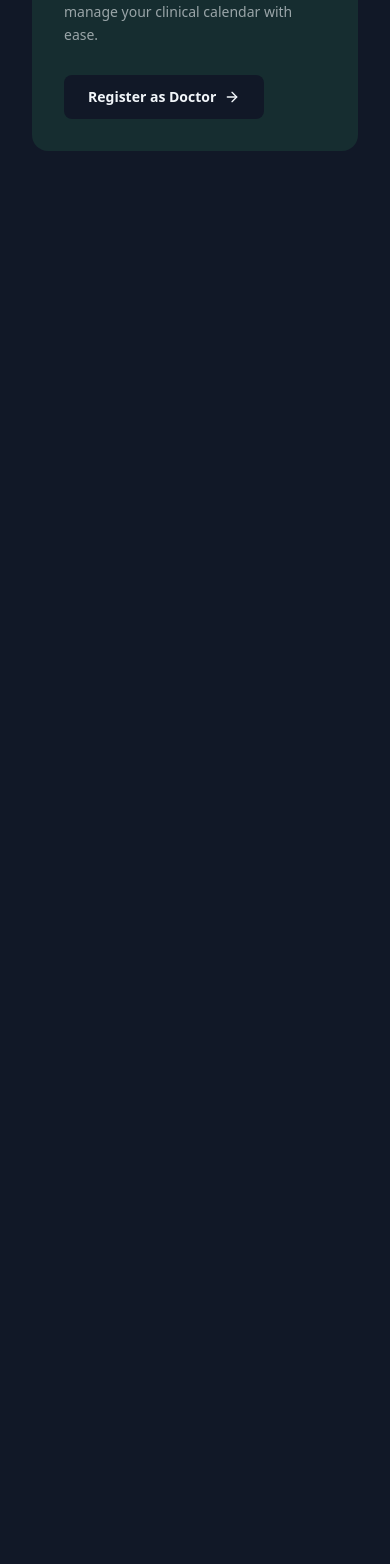
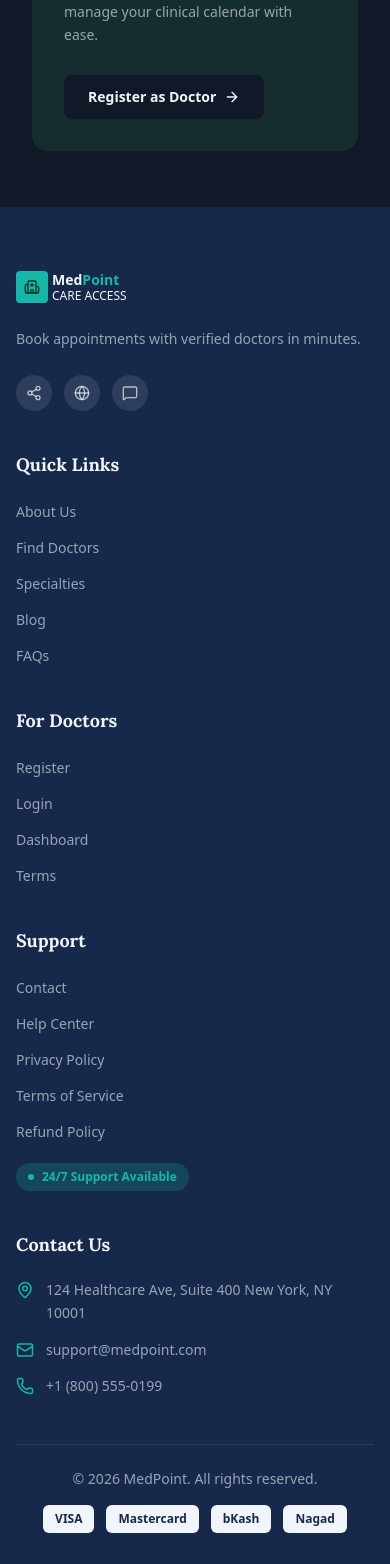
Before and after one commit to Sultanmia22/MedPoint-Client, a Next.js app: page / in a window 390 px wide. Shown: the part 10436-12000 px from the top of the page. Before the commit the page ends 10643 px from the top, so only its background shows below. Built offline with nearby package versions, Linux system fonts and the light colour scheme; no server answers.

Commit message:
feat: added footer section

```diff
--- a/src/Components/home/CalltoAction/CalltoAction.tsx
+++ b/src/Components/home/CalltoAction/CalltoAction.tsx
@@ -1,6 +1,9 @@
+"use client";
+
 import React from "react";
 import Link from "next/link";
 import { ArrowRight } from "lucide-react";
+import { motion, useReducedMotion, type Variants } from "motion/react";
 
 type CtaVariant = "primary" | "accent";
 
@@ -53,17 +56,42 @@ const variantStyles: Record<
   },
 };
 
+const cardsVariants: Variants = {
+  hidden: {},
+  visible: {
+    transition: { staggerChildren: 0.12 },
+  },
+};
+
+const cardVariants: Variants = {
+  hidden: { opacity: 0, y: 18 },
+  visible: {
+    opacity: 1,
+    y: 0,
+    transition: { duration: 0.5, ease: "easeOut" },
+  },
+};
+
 const CallToAction = () => {
+  const shouldReduceMotion = useReducedMotion();
+
   return (
     <section className="max-w-7xl mx-auto px-4 py-14 md:py-20">
-      <div className="grid grid-cols-1 lg:grid-cols-2 gap-6">
+      <motion.div
+        className="grid grid-cols-1 lg:grid-cols-2 gap-6"
+        variants={cardsVariants}
+        initial={shouldReduceMotion ? false : "hidden"}
+        whileInView="visible"
+        viewport={{ once: true, amount: 0.15 }}
+      >
         {ctaData.map((item) => {
           const styles = variantStyles[item.variant];
 
           return (
-            <div
+            <motion.div
               key={item.id}
               className={`${styles.card} rounded-2xl p-8 md:p-10`}
+              variants={cardVariants}
             >
               {/* Badge */}
               <span
@@ -94,10 +122,10 @@ const CallToAction = () => {
                   className="transition-transform duration-200 group-hover:translate-x-1"
                 />
               </Link>
-            </div>
+            </motion.div>
           );
         })}
-      </div>
+      </motion.div>
     </section>
   );
 };
--- /dev/null
+++ b/src/Components/layouts/MainLaout/Footer/Footer.tsx
@@ -0,0 +1,178 @@
+import React from "react";
+import Link from "next/link";
+import Container from "@/Components/common/Container/Container";
+import {
+  Share2,
+  Globe,
+  MessageSquare,
+  MapPin,
+  Mail,
+  Phone,
+  type LucideIcon,
+} from "lucide-react";
+import Logo from "@/Components/common/Logo/Logo";
+
+interface FooterLink {
+  label: string;
+  href: string;
+}
+
+interface FooterColumn {
+  title: string;
+  links: FooterLink[];
+  badge?: string;
+}
+
+const footerColumns: FooterColumn[] = [
+  {
+    title: "Quick Links",
+    links: [
+      { label: "About Us", href: "/about" },
+      { label: "Find Doctors", href: "/find-doctor" },
+      { label: "Specialties", href: "/specialties" },
+      { label: "Blog", href: "/blog" },
+      { label: "FAQs", href: "/faqs" },
+    ],
+  },
+  {
+    title: "For Doctors",
+    links: [
+      { label: "Register", href: "/doctor/register" },
+      { label: "Login", href: "/doctor/login" },
+      { label: "Dashboard", href: "/doctor/dashboard" },
+      { label: "Terms", href: "/terms" },
+    ],
+  },
+  {
+    title: "Support",
+    links: [
+      { label: "Contact", href: "/contact" },
+      { label: "Help Center", href: "/help-center" },
+      { label: "Privacy Policy", href: "/privacy-policy" },
+      { label: "Terms of Service", href: "/terms-of-service" },
+      { label: "Refund Policy", href: "/refund-policy" },
+    ],
+    badge: "24/7 Support Available",
+  },
+];
+
+const socialLinks: { icon: LucideIcon; href: string; label: string }[] = [
+  { icon: Share2, href: "#", label: "Share" },
+  { icon: Globe, href: "#", label: "Website" },
+  { icon: MessageSquare, href: "#", label: "Community" },
+];
+
+const paymentMethods = ["VISA", "Mastercard", "bKash", "Nagad"];
+
+const Footer = () => {
+  return (
+    <footer className="bg-neutral text-neutral-content">
+      <Container size="lg" padding="md" className="py-14 md:py-16">
+        <div className="grid grid-cols-1 md:grid-cols-2 lg:grid-cols-5 gap-10">
+          {/* ===== Brand Column ===== */}
+          <div>
+            <Logo onSecondary/>
+
+            <p className="mt-4 text-sm leading-relaxed text-neutral-content/60">
+              Book appointments with verified doctors in minutes.
+            </p>
+
+            {/* Social Icons */}
+            <div className="flex items-center gap-3 mt-6">
+              {socialLinks.map((social) => (
+                <a
+                  key={social.label}
+                  href={social.href}
+                  aria-label={social.label}
+                  className="flex items-center justify-center w-9 h-9 rounded-full bg-neutral-content/10 text-neutral-content/70 transition-colors duration-150 hover:bg-primary hover:text-primary-content"
+                >
+                  <social.icon size={16} />
+                </a>
+              ))}
+            </div>
+          </div>
+
+          {/* ===== Link Columns ===== */}
+          {footerColumns.map((column) => (
+            <div key={column.title}>
+              <h3 className="text-lg">{column.title}</h3>
+
+              <ul className="flex flex-col gap-3 mt-5">
+                {column.links.map((link) => (
+                  <li key={link.label}>
+                    <Link
+                      href={link.href}
+                      className="text-sm text-neutral-content/60 transition-colors duration-150 hover:text-primary"
+                    >
+                      {link.label}
+                    </Link>
+                  </li>
+                ))}
+              </ul>
+
+              {column.badge && (
+                <span className="inline-flex items-center gap-2 mt-5 px-3 py-1.5 rounded-full bg-primary/20 text-primary text-xs font-bold">
+                  <span className="size-1.5 rounded-full bg-current" />
+                  {column.badge}
+                </span>
+              )}
+            </div>
+          ))}
+
+          {/* ===== Contact Column ===== */}
+          <div>
+            <h3 className="text-lg">Contact Us</h3>
+
+            <ul className="flex flex-col gap-4 mt-5">
+              <li className="flex items-start gap-3">
+                <MapPin size={18} className="text-primary shrink-0 mt-0.5" />
+                <span className="text-sm leading-relaxed text-neutral-content/60">
+                  124 Healthcare Ave, Suite 400
+                  New York, NY 10001
+                </span>
+              </li>
+              <li>
+                <a
+                  href="mailto:support@medpoint.com"
+                  className="flex items-center gap-3 text-sm text-neutral-content/60 transition-colors duration-150 hover:text-primary"
+                >
+                  <Mail size={18} className="text-primary shrink-0" />
+                  support@medpoint.com
+                </a>
+              </li>
+              <li>
+                <a
+                  href="tel:+18005550199"
+                  className="flex items-center gap-3 text-sm text-neutral-content/60 transition-colors duration-150 hover:text-primary"
+                >
+                  <Phone size={18} className="text-primary shrink-0" />
+                  +1 (800) 555-0199
+                </a>
+              </li>
+            </ul>
+          </div>
+        </div>
+
+        {/* ===== Bottom Bar ===== */}
+        <div className="flex flex-col md:flex-row items-center justify-between gap-4 border-t border-neutral-content/10 mt-12 pt-6">
+          <p className="text-sm text-neutral-content/60">
+            © {new Date().getFullYear()} MedPoint. All rights reserved.
+          </p>
+
+          <div className="flex items-center gap-3">
+            {paymentMethods.map((method) => (
+              <span
+                key={method}
+                className="bg-neutral-content text-neutral text-xs font-bold px-3 py-1.5 rounded-md"
+              >
+                {method}
+              </span>
+            ))}
+          </div>
+        </div>
+      </Container>
+    </footer>
+  );
+};
+
+export default Footer;
--- a/src/app/(mainLayout)/layout.tsx
+++ b/src/app/(mainLayout)/layout.tsx
@@ -1,4 +1,5 @@
 import Container from "@/Components/common/Container/Container";
+import Footer from "@/Components/layouts/MainLaout/Footer/Footer";
 import Navbar from "@/Components/layouts/MainLaout/Navbar/ParentNavbar/Navbar";
 
 export default function MainLayout({ children }: { children: React.ReactNode }) {
@@ -8,6 +9,7 @@ export default function MainLayout({ children }: { children: React.ReactNode })
       <main>
         <Container>{children}</Container>
       </main>
+      <Footer />
     </>
   );
 }
```
